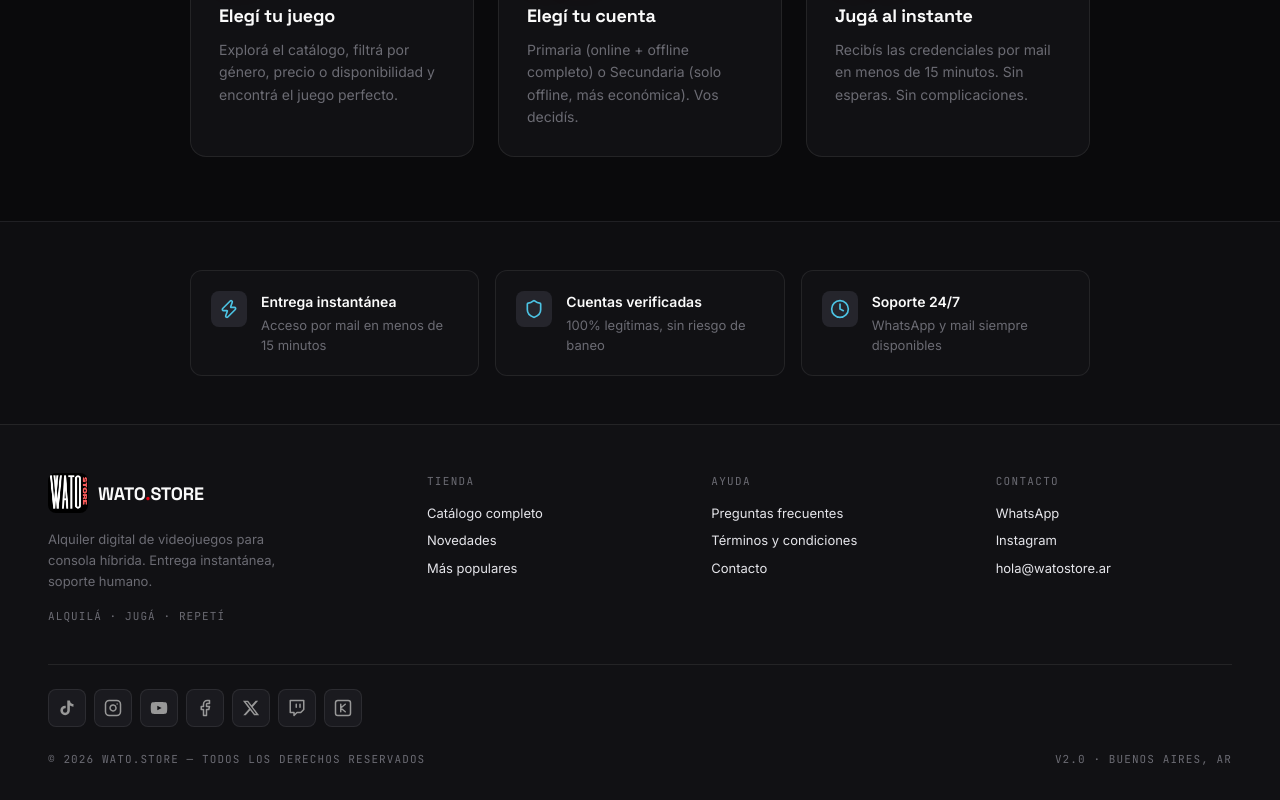
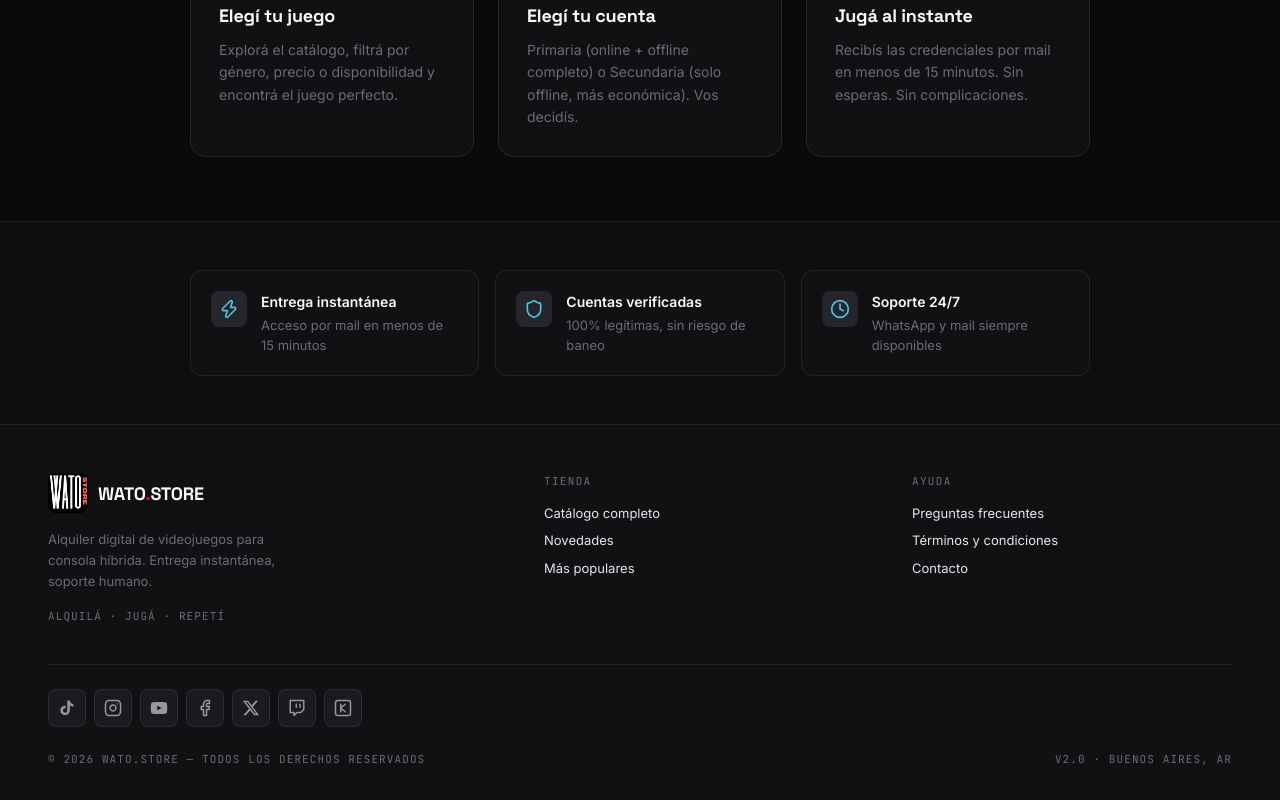
Before and after one commit to Jerow07/watostore, a React (Vite) app: page / in a window 1280 px wide. Shown: the part 2824-3624 px from the top of the page. Built offline with nearby package versions, Linux system fonts and the light colour scheme; no server answers.

Commit message:
feat: remove contact links column from footer, keep 3-col layout

```diff
--- a/src/components/layout/Footer.tsx
+++ b/src/components/layout/Footer.tsx
@@ -18,7 +18,7 @@ export default function Footer() {
       <div
         style={{
           display: 'grid',
-          gridTemplateColumns: isMobile ? '1fr 1fr' : '1.4fr 1fr 1fr 1fr',
+          gridTemplateColumns: isMobile ? '1fr 1fr' : '1.4fr 1fr 1fr',
           gap: isMobile ? 32 : 48,
           marginBottom: 40,
           maxWidth: 1200,
@@ -52,27 +52,6 @@ export default function Footer() {
           { to: '/terminos', label: 'Términos y condiciones' },
           { to: '/contacto', label: 'Contacto' },
         ]} />
-
-        <div>
-          <h5 style={{ fontFamily: 'JetBrains Mono, monospace', fontSize: 11, textTransform: 'uppercase', letterSpacing: '0.12em', color: 'var(--fg-3)', marginBottom: 14 }}>
-            Contacto
-          </h5>
-          <div style={{ display: 'grid', gap: 8 }}>
-            {[
-              { href: 'https://wa.me/5491151158409', label: 'WhatsApp' },
-              { href: 'https://instagram.com/watostore', label: 'Instagram' },
-              { href: 'mailto:hola@watostore.ar', label: 'hola@watostore.ar' },
-            ].map((l) => (
-              <a key={l.label} href={l.href} target="_blank" rel="noreferrer"
-                style={{ fontSize: 13, color: 'var(--fg-1)', textDecoration: 'none', transition: 'color 0.15s' }}
-                onMouseEnter={(e) => ((e.target as HTMLAnchorElement).style.color = '#4CC3E3')}
-                onMouseLeave={(e) => ((e.target as HTMLAnchorElement).style.color = '#e5e5ea')}
-              >
-                {l.label}
-              </a>
-            ))}
-          </div>
-        </div>
       </div>
 
       {/* Social icons */}
```
